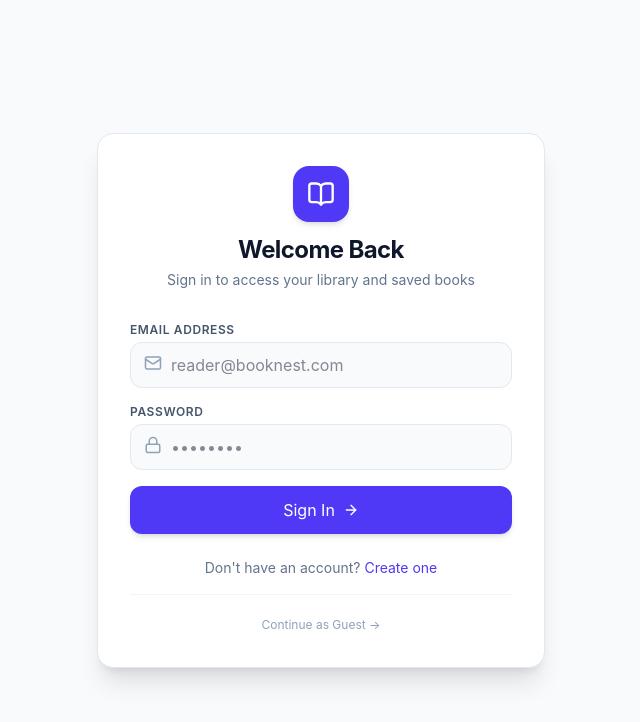
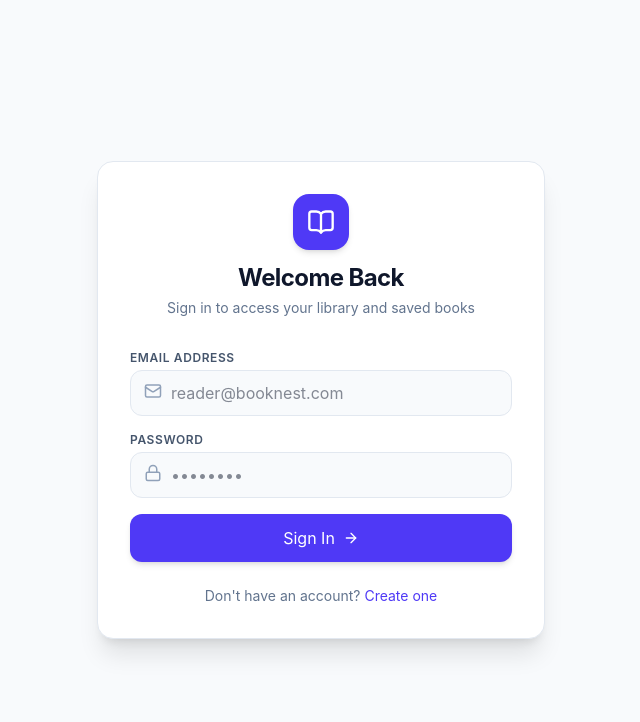
Before and after one commit to Kuralarasi-M/NestUI.Library, a React (Vite) app: page /login in a window 1280 px wide. Shown: the top 722 px of the page, without its empty margins (319-959 px from the left). Built offline with nearby package versions, Linux system fonts and the light colour scheme.

Commit message:
Remove Continue as Guest link

```diff
--- a/src/pages/AuthPage.tsx
+++ b/src/pages/AuthPage.tsx
@@ -1,5 +1,5 @@
 import React, { useState } from "react";
-import { useNavigate, Link } from "react-router-dom";
+import { useNavigate } from "react-router-dom";
 import { BookOpen, Mail, Lock, User, ArrowRight, LoaderCircle } from "lucide-react";
 import { loginUser, registerUser, saveLoggedInUser } from "../services/authServices";
 
@@ -187,16 +187,6 @@ export default function AuthPage() {
             </>
           )}
         </div>
-
-        {/* Guest link */}
-        <div className="mt-4 border-t border-slate-100 pt-4 text-center dark:border-white/5">
-          <Link
-            to="/"
-            className="text-xs text-slate-400 hover:text-slate-600 dark:hover:text-slate-200"
-          >
-            Continue as Guest →
-          </Link>
-        </div>
       </div>
     </div>
   );
```
